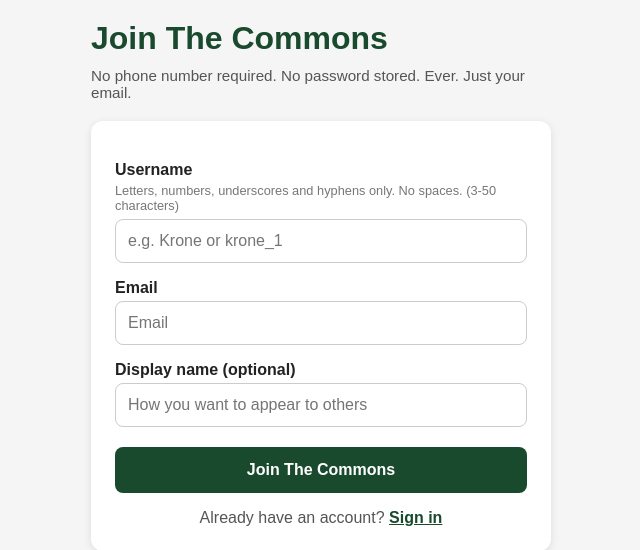
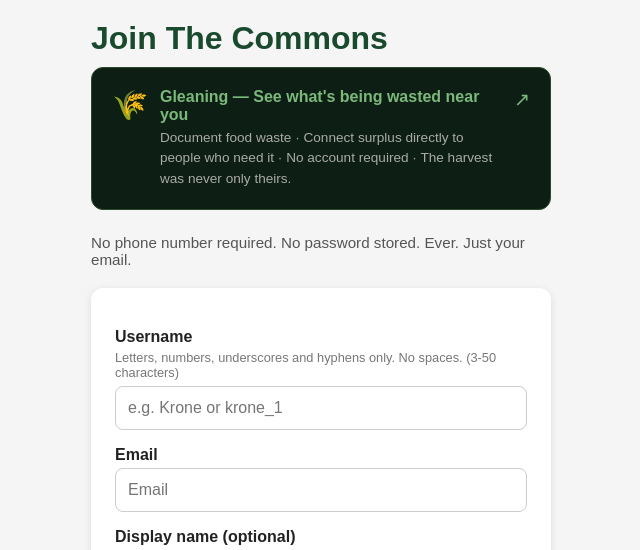
Before and after one commit to Kronestones/the-commons, a FastAPI app: page /register in a window 1280 px wide. Shown: the top 550 px of the page, without its empty margins (319-959 px from the left). Run offline with FastAPI, Linux system fonts and the light colour scheme.

Commit message:
Restore Gleaning banner to register page

```diff
--- a/the_commons/templates/register.html
+++ b/the_commons/templates/register.html
@@ -8,6 +8,18 @@
 </head>
 <body>
     <h1>Join The Commons</h1>
+<a href="https://gleaning.onrender.com" target="_blank" style="display:block; margin-bottom:1.5rem; padding:1.25rem; background:#0d1f14; border:1px solid #2a4a2a; border-radius:12px; text-decoration:none; color:inherit;">
+  <div style="display:flex; align-items:flex-start; gap:12px;">
+    <span style="font-size:1.8rem;">🌾</span>
+    <div>
+      <div style="font-weight:700; color:#7cb87c; margin-bottom:0.25rem;">Gleaning — See what's being wasted near you</div>
+      <div style="font-size:0.85rem; color:#aaa; line-height:1.5;">Document food waste · Connect surplus directly to people who need it · No account required · The harvest was never only theirs.</div>
+    </div>
+    <span style="color:#7cb87c; font-size:1.2rem; margin-left:auto;">↗</span>
+  </div>
+</a>
+
+
     <p class="auth-note">No phone number required. No password stored. Ever. Just your email.</p>
 
 <div class="auth-form">
```
Also changed, not shown: templates/register.html (+12 -0 lines).
